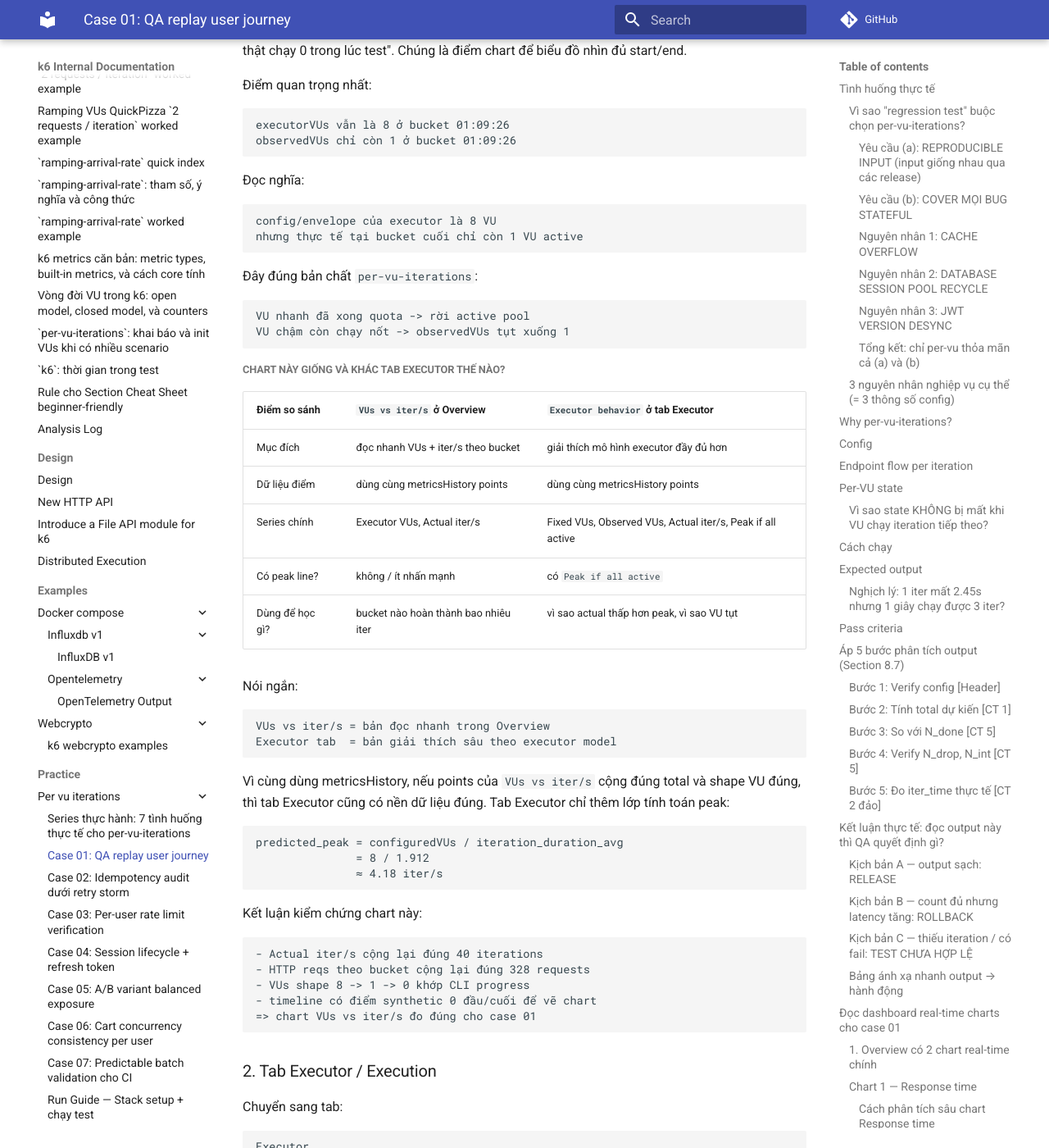
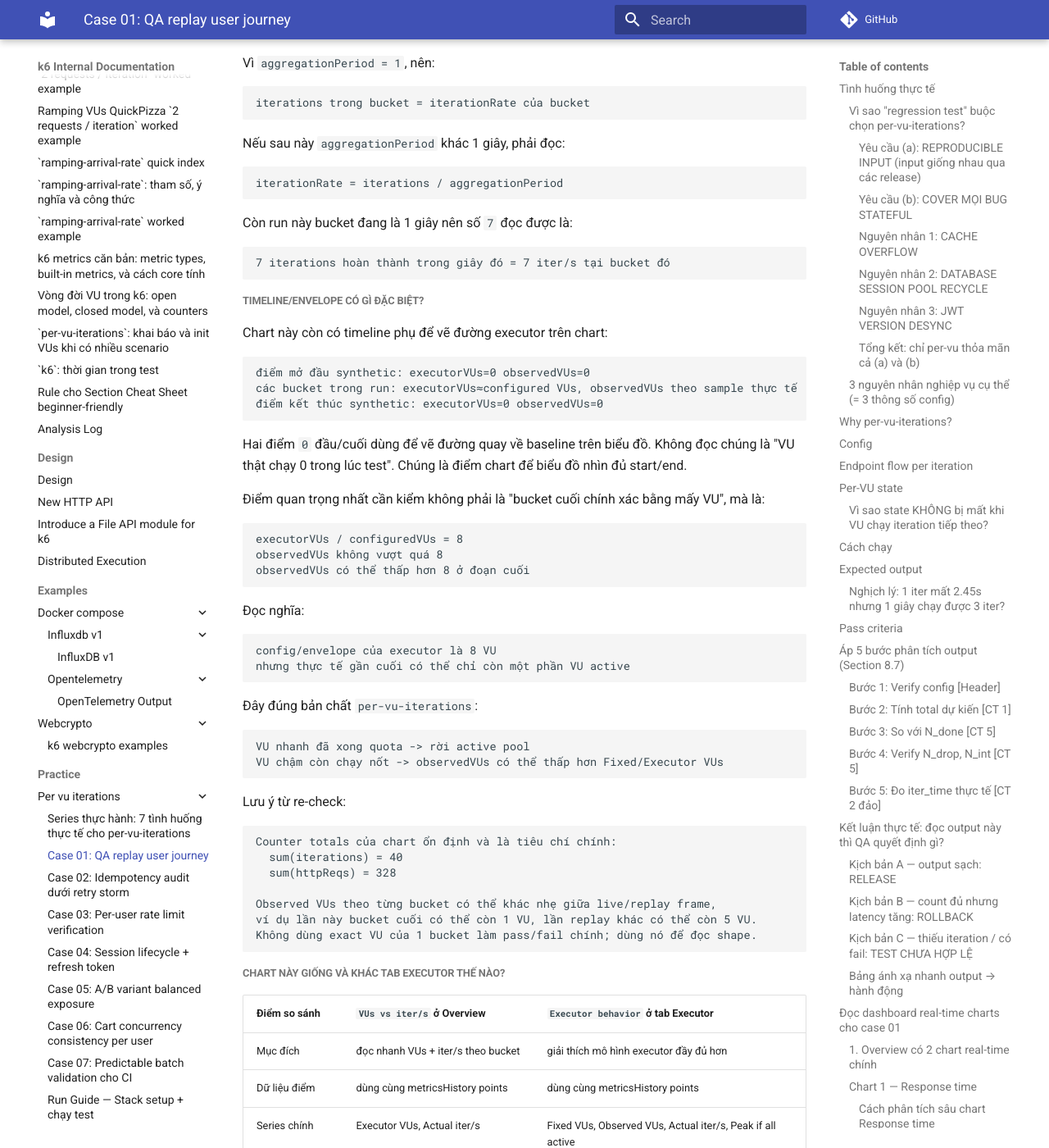
Before and after one commit to meomew-auto/markdown, an MkDocs documentation site: the page built from docs/practice/per-vu-iterations/01_user-journey-replay.md, in a window 1280 px wide and 1400 px high, scrolled down 33375 px. Shown: the whole window at 82% size. Built offline with MkDocs 1.6.1 and Material for MkDocs 9.7.7, drawn with Linux system fonts in a browser that asks for light colours; comment, search, counter and statistics services are not loaded; some of the changed text lies outside the part shown.

Commit message:
Update docs

````diff
--- a/docs/practice/per-vu-iterations/01_user-journey-replay.md
+++ b/docs/practice/per-vu-iterations/01_user-journey-replay.md
@@ -1530,14 +1530,21 @@ Actual iter/s
   số iteration hoàn thành trong từng bucket 1 giây
 ```
 
-Với run này:
+Với run này, một lần render chart có thể cho sequence kiểu:
 
 ```text
 bucket iterations: 0,0,7,4,5,6,2,7,2,7
 sum = 40
 ```
 
-Nên chart đúng.
+Nhưng không cần thuộc đúng sequence này. Khi dashboard replay lại, bucket
+split có thể hơi khác. Tiêu chí đúng là:
+
+```text
+sum(bucket iterations) = summary iterations
+```
+
+Nên chart đúng nếu tổng bucket vẫn bằng `40`.
 
 #### Cách phân tích sâu chart VUs vs iter/s
 
@@ -1654,35 +1661,60 @@ summary http_reqs  = 328
 configured VUs     = 8
 ```
 
-Chart `VUs vs iter/s` có points:
-
-| Time bucket | Executor VUs / observed VUs | Actual iter/s | HTTP reqs |
+Cách kiểm đúng KHÔNG phải là học thuộc từng point cụ thể, vì khi dashboard
+live/replay lại data, số bucket có thể lệch nhẹ theo cách replay frame. Cách
+kiểm đúng là:
+
+```text
+sum(Actual iter/s theo bucket) == summary iterations
+sum(HTTP reqs theo bucket)    == summary http_reqs
+configuredVUs                == summary vus_max
+```
+
+Một lần render chart có thể có bảng point như sau:
+
+| Time bucket | Observed VUs | Actual iter/s | HTTP reqs |
 | --- | ---: | ---: | ---: |
-| 01:09:17 | 8 | 0 | 48 |
-| 01:09:18 | 8 | 0 | 19 |
-| 01:09:19 | 8 | 7 | 34 |
-| 01:09:20 | 8 | 4 | 36 |
-| 01:09:21 | 8 | 5 | 42 |
-| 01:09:22 | 8 | 6 | 31 |
-| 01:09:23 | 8 | 2 | 42 |
-| 01:09:24 | 8 | 7 | 32 |
-| 01:09:25 | 8 | 2 | 40 |
-| 01:09:26 | 1 | 7 | 4 |
+| bucket 1 | 8 | 0 | 48 |
+| bucket 2 | 8 | 0 | 19 |
+| bucket 3 | 8 | 7 | 34 |
+| bucket 4 | 8 | 4 | 36 |
+| bucket 5 | 8 | 5 | 42 |
+| bucket 6 | 8 | 6 | 31 |
+| bucket 7 | 8 | 2 | 42 |
+| bucket 8 | 8 | 7 | 32 |
+| bucket 9 | 8 | 2 | 40 |
+| bucket 10 | 1 | 7 | 4 |
 
 Kiểm bằng tổng Counter:
 
 ```text
 sum(Actual iter/s theo bucket)
-  = 0+0+7+4+5+6+2+7+2+7
   = 40
   = summary iterations ✓
 
 sum(HTTP reqs theo bucket)
-  = 48+19+34+36+42+31+42+32+40+4
   = 328
   = summary http_reqs ✓
 ```
 
+Trong lần re-check bằng dashboard sau đó, chart render ra 11 points thay vì
+10 points, nhưng vẫn đúng vì:
+
+```text
+pointCount = points.length = 11 ✓
+sum(iterations) = 40 = summary iterations ✓
+sum(httpReqs)   = 328 = summary http_reqs ✓
+configuredVUs   = 8 = summary vus_max ✓
+```
+
+Nên kết luận là:
+
+```text
+exact bucket list có thể thay đổi nhẹ theo replay
+nhưng tổng Counter + VU config phải khớp summary
+```
+
 Vì `aggregationPeriod = 1`, nên:
 
 ```text
@@ -1703,39 +1735,51 @@ Còn run này bucket đang là 1 giây nên số `7` đọc được là:
 
 ##### Timeline/envelope có gì đặc biệt?
 
-Chart này còn có timeline phụ:
-
-```text
-01:09:16  executorVUs=0 observedVUs=0  (điểm mở đầu synthetic)
-01:09:17  executorVUs=8 observedVUs=8
-...
-01:09:26  executorVUs=8 observedVUs=1
-01:09:27  executorVUs=0 observedVUs=0  (điểm kết thúc synthetic)
+Chart này còn có timeline phụ để vẽ đường executor trên chart:
+
+```text
+điểm mở đầu synthetic: executorVUs=0 observedVUs=0
+các bucket trong run: executorVUs≈configured VUs, observedVUs theo sample thực tế
+điểm kết thúc synthetic: executorVUs=0 observedVUs=0
 ```
 
 Hai điểm `0` đầu/cuối dùng để vẽ đường quay về baseline trên biểu đồ.
 Không đọc chúng là "VU thật chạy 0 trong lúc test". Chúng là điểm chart
 để biểu đồ nhìn đủ start/end.
 
-Điểm quan trọng nhất:
-
-```text
-executorVUs vẫn là 8 ở bucket 01:09:26
-observedVUs chỉ còn 1 ở bucket 01:09:26
+Điểm quan trọng nhất cần kiểm không phải là "bucket cuối chính xác bằng
+mấy VU", mà là:
+
+```text
+executorVUs / configuredVUs = 8
+observedVUs không vượt quá 8
+observedVUs có thể thấp hơn 8 ở đoạn cuối
 ```
 
 Đọc nghĩa:
 
 ```text
 config/envelope của executor là 8 VU
-nhưng thực tế tại bucket cuối chỉ còn 1 VU active
+nhưng thực tế gần cuối có thể chỉ còn một phần VU active
 ```
 
 Đây đúng bản chất `per-vu-iterations`:
 
 ```text
 VU nhanh đã xong quota -> rời active pool
-VU chậm còn chạy nốt -> observedVUs tụt xuống 1
+VU chậm còn chạy nốt -> observedVUs có thể thấp hơn Fixed/Executor VUs
+```
+
+Lưu ý từ re-check:
+
+```text
+Counter totals của chart ổn định và là tiêu chí chính:
+  sum(iterations) = 40
+  sum(httpReqs) = 328
+
+Observed VUs theo từng bucket có thể khác nhẹ giữa live/replay frame,
+ví dụ lần này bucket cuối có thể còn 1 VU, lần replay khác có thể còn 5 VU.
+Không dùng exact VU của 1 bucket làm pass/fail chính; dùng nó để đọc shape.
 ```
 
 ##### Chart này giống và khác tab Executor thế nào?
@@ -1770,10 +1814,15 @@ Kết luận kiểm chứng chart này:
 ```text
 - Actual iter/s cộng lại đúng 40 iterations
 - HTTP reqs theo bucket cộng lại đúng 328 requests
-- VUs shape 8 -> 1 -> 0 khớp CLI progress
+- configuredVUs = 8 khớp summary vus_max
+- observedVUs không vượt quá configuredVUs và có thể thấp hơn ở cuối run
 - timeline có điểm synthetic 0 đầu/cuối để vẽ chart
 => chart VUs vs iter/s đo đúng cho case 01
 ```
+
+Nói cách khác: chart này PASS theo tiêu chí dữ liệu Counter + config VU.
+Không dùng exact observedVUs của từng bucket làm tiêu chí cứng, vì replay
+frame có thể chia bucket hơi khác.
 
 ### 2. Tab Executor / Execution
 
````
